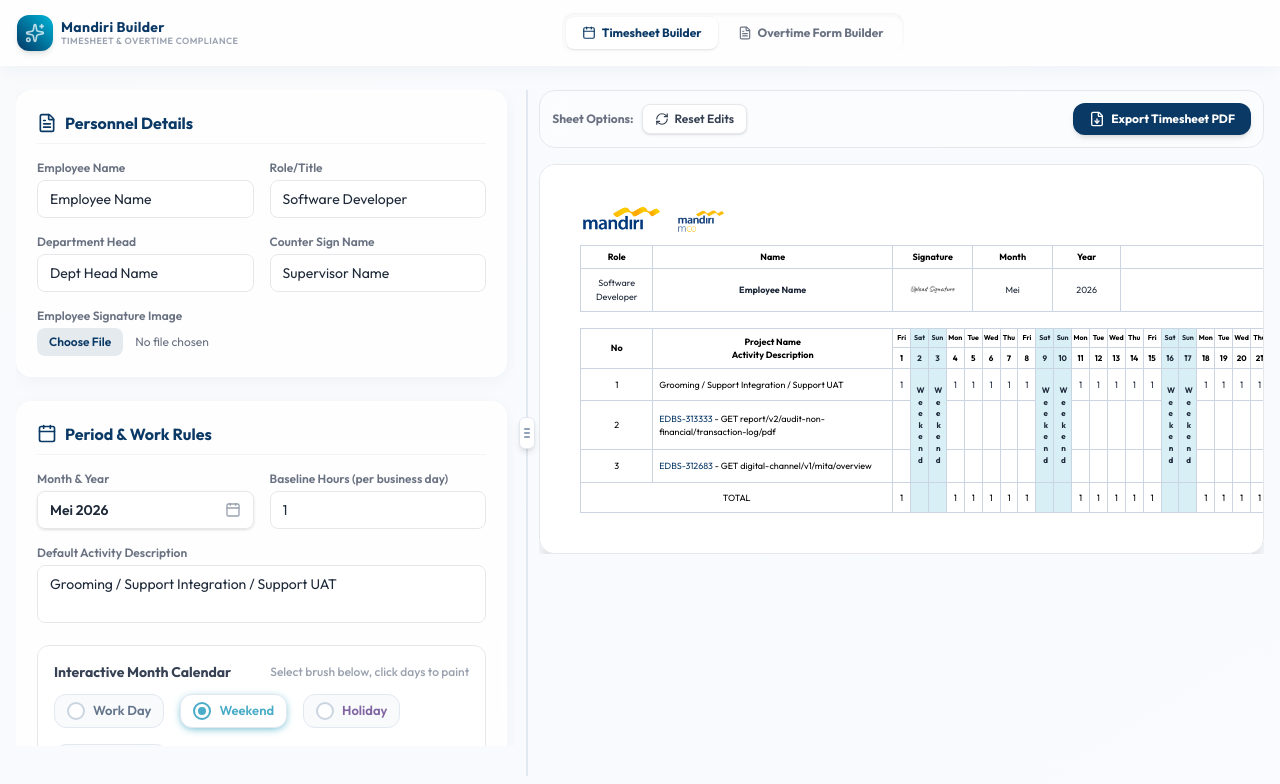
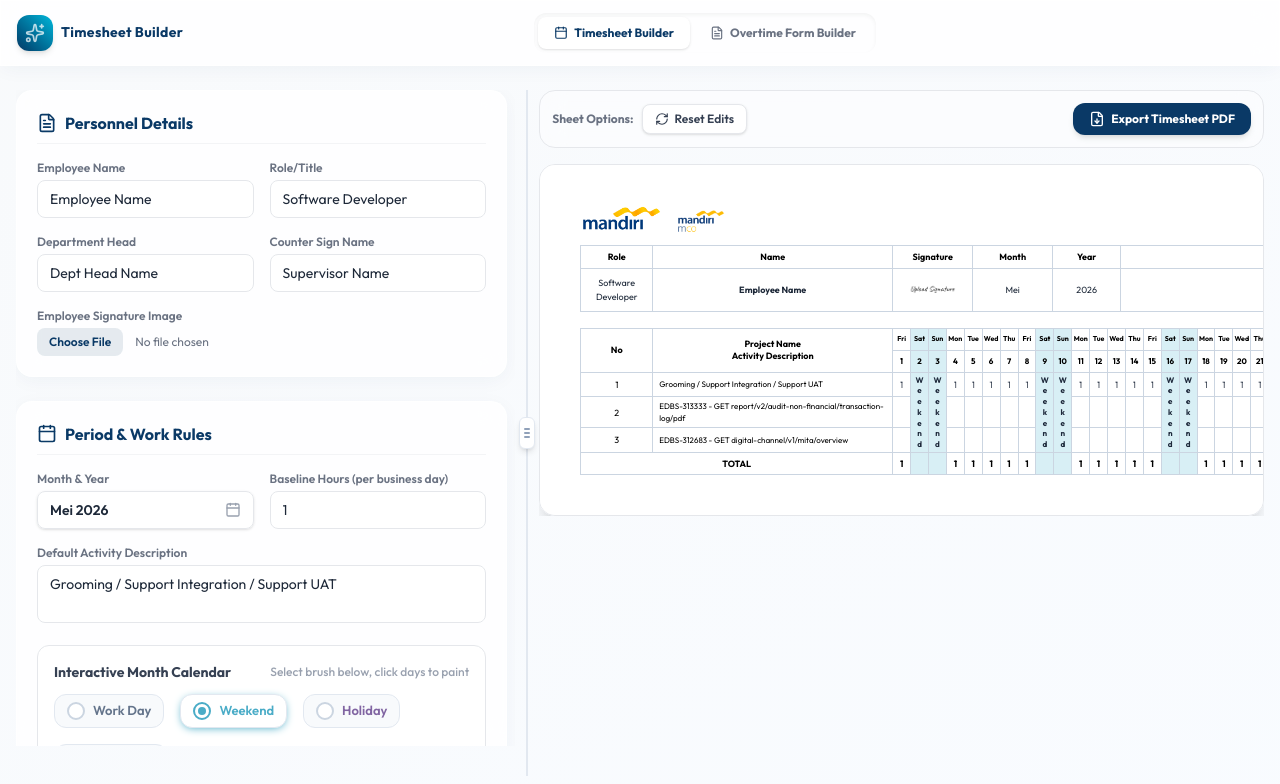
Before and after one commit to sipangkar-daniel/timesheet-builder, a React (Vite) app: page / in a window 1280 px wide. Shown: the top 784 px of the page. Built offline with nearby package versions, Linux system fonts and the light colour scheme.

Commit message:
fix generatePdf Timesheet

```diff
--- a/package.json
+++ b/package.json
@@ -13,6 +13,8 @@
     "@tailwindcss/vite": "^4.3.0",
     "html2canvas-pro": "^2.0.4",
     "html2pdf.js": "^0.14.0",
+    "jspdf": "^4.2.1",
+    "jspdf-autotable": "^5.0.8",
     "lucide-react": "^1.17.0",
     "react": "^19.2.6",
     "react-dom": "^19.2.6"
--- a/src/App.jsx
+++ b/src/App.jsx
@@ -94,9 +94,9 @@ function App() {
   // ==========================================
   const [overtimeState, setOvertimeState] = useState({
     employeeName: "Daniel Sipangkar",
-    roleName: "DDL", // Default Mandiri Unit Kerja
-    supervisorName: "Hendra Prattha.",
-    supervisorRole: "Department Head",
+    roleName: "Software Developer",
+    supervisorName: "Supervisor Name",
+    supervisorRole: "Supervisor Role",
     formTitle: "SURAT KETERANGAN KERJA LEMBUR",
     formDescription: "Sehubungan dengan adanya pekerjaan yang tidak dapat ditangguhkan penyelesaiannya, maka dengan ini saya meminta kepada karyawan tersebut di bawah ini untuk melakukan kerja lembur pada hari dan waktu sebagaimana tercantum dalam daftar lembur di bawah ini:",
     overtimeList: [
@@ -252,11 +252,8 @@ function App() {
             </div>
             <div>
               <h1 className="text-sm font-bold leading-tight tracking-wide text-mandiri-blue">
-                Mandiri Builder
+                Timesheet Builder
               </h1>
-              <span className="text-[9px] text-gray-400 font-semibold uppercase tracking-wider block -mt-0.5">
-                Timesheet & Overtime Compliance
-              </span>
             </div>
           </div>
 
--- a/src/components/OvertimeForm.jsx
+++ b/src/components/OvertimeForm.jsx
@@ -107,7 +107,7 @@ export const OvertimeForm = ({
           </div>
           <div>
             <label className="block text-xs font-semibold text-gray-500 dark:text-gray-400 mb-1">
-              Employee Role / Unit Kerja
+              Role
             </label>
             <input
               type="text"
--- a/src/components/TimesheetPreview.jsx
+++ b/src/components/TimesheetPreview.jsx
@@ -1,6 +1,5 @@
 import React from 'react';
 import { getDaysInMonth, getDayAbbreviation, getMonthNameId } from '../utils/dateHelpers';
-import { MandiriLogo } from './Icons';
 import { FileDown, RefreshCw } from 'lucide-react';
 
 // Default compliance PNG logo assets imported
@@ -124,6 +123,52 @@ export const TimesheetPreview = ({
   // Number of content rows = default row (1) + JIRA ticket rows (tickets.length)
   const totalContentRows = 1 + tickets.length;
 
+  // ── CSS Grid Layout ───────────────────────────────────────────────────────
+  // Fixed pixel widths for the non-day columns (matching the original design)
+  const GW_NO  = 72;
+  const GW_ACT = 240;
+  const GW_SUM = 40;
+  const GW_CS  = 70;
+  const GW_SIG = 70;
+
+  // Column template: fixed px for static cols, equal 1fr for each day col.
+  // Using 1fr instead of a computed px value so the grid fills the container
+  // regardless of month length, and html2canvas scales it correctly.
+  const gridTemplateCols = `${GW_NO}px ${GW_ACT}px repeat(${totalDays}, 1fr) ${GW_SUM}px ${GW_CS}px ${GW_SIG}px`;
+
+  // CSS Grid column indices (1-based)
+  const GC_NO  = 1;
+  const GC_ACT = 2;
+  const gcDay  = (day) => 2 + day;        // day 1 → col 3, day 31 → col 33
+  const GC_SUM = 2 + totalDays + 1;
+  const GC_CS  = 2 + totalDays + 2;
+  const GC_SIG = 2 + totalDays + 3;
+
+  // CSS Grid row indices (1-based)
+  const GR_HDR1  = 1;
+  const GR_HDR2  = 2;
+  const GR_DEF   = 3;                           // default activities row
+  const grTicket = (i) => GR_DEF + 1 + i;      // ticket[0] → row 4, [1] → 5 …
+  const GR_TOTAL = GR_DEF + totalContentRows;   // row after the last content row
+
+  // Returns the minimal inline style needed to place a cell in the grid.
+  // The .sheet-cell class supplies borders, display:flex, alignment, etc.
+  const cellPos = (col, row, { colSpan, rowSpan } = {}) => ({
+    gridColumn: colSpan ? `${col} / span ${colSpan}` : String(col),
+    gridRow:    rowSpan ? `${row} / span ${rowSpan}` : String(row),
+  });
+
+  // Returns the solid background color for special-day columns as a direct hex
+  // string. Inline styles are captured reliably by html2canvas; Tailwind opacity
+  // shorthands (e.g. bg-holiday-purple/35) are not always preserved.
+  const getDayBg = (day) => {
+    const key = getDateKey(day);
+    if (holidayDays.includes(key)) return '#e8dbf2';
+    if (weekendDays.includes(key)) return '#d8eff5';
+    if (leaveDays.includes(key))   return '#fce8d7';
+    return null;
+  };
+
   return (
     <div className="flex flex-col h-full space-y-4">
       {/* Action panel */}
@@ -218,172 +263,209 @@ export const TimesheetPreview = ({
             </tbody>
           </table>
 
-          {/* Main Excel-like Table */}
-          <table className="w-full border-collapse border border-black text-center text-[9px] excel-table select-none" style={{ tableLayout: 'fixed' }}>
-            <thead>
-              {/* Row: Day Abbreviations */}
-              <tr className="bg-white font-bold border-b border-black">
-                <th className="border border-black p-1.5 text-center align-middle" rowSpan="2" style={{ width: '72px' }}>No</th>
-                <th className="border border-black p-1.5 text-center align-middle" rowSpan="2" style={{ width: '240px' }}>
-                  Project Name <br/> Activity Description
-                </th>
-                {daysArray.map(day => (
-                  <th
+          {/* Main Timesheet – CSS Grid replaces the HTML <table>.
+              CSS Grid grid-column/grid-row spanning is correctly captured by
+              html2canvas (unlike table rowspan/colspan with border-collapse).
+              Vertical text uses character-by-character flex stacking because
+              html2canvas does not support CSS writing-mode. */}
+          <div
+            className="sheet-grid select-none"
+            style={{ display: 'grid', gridTemplateColumns: gridTemplateCols, width: '100%' }}
+          >
+
+            {/* ── HEADER ROW 1: column labels ─────────────────────────── */}
+
+            {/* "No" spans both header rows */}
+            <div className="sheet-cell font-bold" style={cellPos(GC_NO, GR_HDR1, { rowSpan: 2 })}>No</div>
+
+            {/* "Project Name / Activity Description" spans both header rows */}
+            <div className="sheet-cell font-bold text-center" style={{ ...cellPos(GC_ACT, GR_HDR1, { rowSpan: 2 }), lineHeight: '1.3' }}>
+              Project Name<br />Activity Description
+            </div>
+
+            {/* Day abbreviations */}
+            {daysArray.map(day => {
+              const bg = getDayBg(day);
+              return (
+                <div
                   key={`abbrev-${day}`}
-                    className={`border border-black px-0 py-1 text-[7px] font-bold text-center leading-none ${getColColorClass(day)}`}
+                  className="sheet-cell font-bold"
+                  style={{ ...cellPos(gcDay(day), GR_HDR1), fontSize: '7px', ...(bg ? { backgroundColor: bg } : {}) }}
                 >
                   {getDayAbbreviation(year, month, day)}
-                  </th>
-                ))}
-                <th className="border border-black p-1.5" rowSpan="2" style={{ width: '40px' }}>Sum (hrs)</th>
-                <th className="border border-black p-1.5" rowSpan="2" style={{ width: '70px' }}>Counter Sign Name</th>
-                <th className="border border-black p-1.5" rowSpan="2" style={{ width: '70px' }}>Signature</th>
-              </tr>
-              {/* Row: Day Numbers */}
-              <tr className="bg-white font-bold border-b border-black">
-                {daysArray.map(day => (
-                  <th
+                </div>
+              );
+            })}
+
+            {/* "Sum (hrs)" spans both header rows */}
+            <div className="sheet-cell font-bold text-center" style={{ ...cellPos(GC_SUM, GR_HDR1, { rowSpan: 2 }), fontSize: '8px', lineHeight: '1.3' }}>
+              Sum<br />(hrs)
+            </div>
+
+            {/* "Counter Sign Name" spans both header rows */}
+            <div className="sheet-cell font-bold text-center" style={{ ...cellPos(GC_CS, GR_HDR1, { rowSpan: 2 }), fontSize: '8px', lineHeight: '1.3' }}>
+              Counter Sign Name
+            </div>
+
+            {/* "Signature" spans both header rows */}
+            <div className="sheet-cell font-bold text-center" style={{ ...cellPos(GC_SIG, GR_HDR1, { rowSpan: 2 }), fontSize: '8px' }}>
+              Signature
+            </div>
+
+            {/* ── HEADER ROW 2: day numbers ─────────────────────────────── */}
+
+            {daysArray.map(day => {
+              const bg = getDayBg(day);
+              return (
+                <div
                   key={`num-${day}`}
-                    className={`border border-black px-0 py-1 text-[8px] font-bold text-center leading-none ${getColColorClass(day)}`}
+                  className="sheet-cell font-bold"
+                  style={{ ...cellPos(gcDay(day), GR_HDR2), fontSize: '8px', ...(bg ? { backgroundColor: bg } : {}) }}
                 >
                   {day}
-                  </th>
-                ))}
-              </tr>
-            </thead>
+                </div>
+              );
+            })}
 
-            <tbody className="divide-y divide-black font-normal text-gray-850">
-              {/* Row 0: Default Work Row (First content row) */}
-              <tr className="hover:bg-gray-50/50">
-                <td className="border border-black p-1.5 text-center" style={{ width: '72px', minWidth: '72px', maxWidth: '72px' }}>1</td>
-                <td className="border border-black p-1.5 text-left max-w-xs break-words" style={{ width: '240px', minWidth: '240px', maxWidth: '240px' }}>
-                  {defaultActivities}
-                </td>
+            {/* ── CONTENT ROWS (unified: default row at index 0, tickets follow) ─── */}
+            {/* All rows are built from a single allRows array so they render
+                identically. Index 0 comes from defaultActivities; subsequent
+                entries come from timesheetTickets. */}
 
-                {/* Day columns */}
+            {(() => {
+              // Build unified rows – index 0 is the default/general task,
+              // followed by individual ticket rows.
+              const allRows = [
+                {
+                  key:      'default',
+                  label:    defaultActivities,
+                  getValue: (day) => getDefaultRowValue(day),
+                  getSum:   ()    => calculateDefaultRowSum(),
+                },
+                ...tickets.map(t => ({
+                  key:      t.ticketNumber,
+                  label:    `${t.ticketNumber} - ${t.title}`,
+                  getValue: (day) => getTicketRowValue(t.ticketNumber, day),
+                  getSum:   ()    => calculateTicketRowSum(t.ticketNumber),
+                })),
+              ];
+
+              return allRows.map((row, index) => {
+                const rowIdx = GR_DEF + index; // row 3 for index 0, row 4 for index 1, …
+                const isFirstRow = index === 0;
+
+                return (
+                  <React.Fragment key={row.key}>
+                    {/* No */}
+                    <div className="sheet-cell" style={cellPos(GC_NO, rowIdx)}>{index + 1}</div>
+
+                    {/* Activity / ticket label */}
+                    <div
+                      className="sheet-cell"
+                      style={{ ...cellPos(GC_ACT, rowIdx), justifyContent: 'flex-start', textAlign: 'left', padding: '2px 6px', fontSize: '8px', wordBreak: 'break-word' }}
+                    >
+                      {row.label}
+                    </div>
+
+                    {/* Day cells */}
                     {daysArray.map(day => {
                       const isSpecial = isDaySpecial(day);
+                      const bg        = getDayBg(day);
 
                       if (isSpecial) {
-                    // Render vertically merged cell spanning all content rows
+                        // Only the first row renders the spanning special-day cell.
+                        // Subsequent rows omit it – the span from row 0 covers them.
+                        if (!isFirstRow) return null;
+
+                        const label = getVerticalTextForDay(day);
                         return (
-                      <td
-                        key={`merged-day-${day}`}
-                        rowSpan={totalContentRows}
-                        className={`border border-black p-0 align-middle ${getColColorClass(day)}`}
+                          <div
+                            key={`special-${day}`}
+                            className="sheet-cell"
+                            style={{ ...cellPos(gcDay(day), GR_DEF, { rowSpan: totalContentRows }), flexDirection: 'column', ...(bg ? { backgroundColor: bg } : {}) }}
                           >
-                        <div className="flex items-center justify-center py-4 w-full h-full">
-                          <span className="vertical-text">
-                            {getVerticalTextForDay(day)}
+                            {label.split('').map((char, idx) => (
+                              <span key={idx} style={{ display: 'block', fontSize: '8px', fontWeight: 700, color: '#1e293b', lineHeight: '1.35' }}>
+                                {char === ' ' ? '\u00A0' : char}
                               </span>
+                            ))}
                           </div>
-                      </td>
                         );
                       }
 
+                      // Editable numeric cell.
+                      // Bug fix: html2canvas reads the DOM "value" attribute, not the
+                      // React-controlled .value property. We add a hidden .pdf-value-overlay
+                      // span that becomes visible in pdf-render-mode so the correct number
+                      // appears in the exported PDF.
+                      const val = row.getValue(day);
+                      const displayVal = val === 0 ? '' : String(val);
                       return (
-                    <td key={`default-day-${day}`} className="border border-black p-0 text-center">
+                        <div
+                          key={`${row.key}-day-${day}`}
+                          className="sheet-cell"
+                          style={{ ...cellPos(gcDay(day), rowIdx), padding: 0, position: 'relative' }}
+                        >
                           <input
                             type="number"
                             min="0"
                             max="24"
-                        value={getDefaultRowValue(day) === 0 ? "" : getDefaultRowValue(day)}
-                        onChange={e => onCellEdit('default', day, e.target.value === "" ? 0 : Number(e.target.value))}
-                        className="w-full text-center py-1.5 excel-cell-input focus:bg-yellow-50 focus:outline-none border-0 text-[9px] bg-transparent text-gray-800"
+                            value={displayVal}
+                            onChange={e => onCellEdit(row.key, day, e.target.value === '' ? 0 : Number(e.target.value))}
+                            className="excel-cell-input focus:bg-yellow-50 pdf-hide-input"
+                            style={{ width: '100%', minHeight: '22px', textAlign: 'center', border: 'none', background: 'transparent', fontSize: '9px', outline: 'none', padding: '4px 0', color: '#374151' }}
                           />
-                    </td>
+                          <span className="pdf-value-overlay">{displayVal}</span>
+                        </div>
                       );
                     })}
 
-                {/* Sum (hours) per default row */}
-                <td className="border border-black p-1.5 text-center bg-white">
-                  {calculateDefaultRowSum()}
-                </td>
+                    {/* Row sum */}
+                    <div className="sheet-cell" style={cellPos(GC_SUM, rowIdx)}>{row.getSum()}</div>
 
-                {/* Counter Sign Name - Vertically Merged cell spanning all content rows + TOTAL row */}
-                <td
-                  rowSpan={totalContentRows + 1}
-                  className="border border-black p-2 font-bold align-middle bg-white text-center break-words min-w-[80px]"
+                    {/* Counter Sign + Signature: only first row renders the spanning cell */}
+                    {isFirstRow && (
+                      <>
+                        <div
+                          className="sheet-cell font-bold"
+                          style={{ ...cellPos(GC_CS, GR_DEF, { rowSpan: totalContentRows + 1 }), textAlign: 'center', padding: '4px 6px', wordBreak: 'break-word' }}
                         >
                           {counterSignName}
-                </td>
+                        </div>
+                        <div className="sheet-cell" style={cellPos(GC_SIG, GR_DEF, { rowSpan: totalContentRows + 1 })} />
+                      </>
+                    )}
+                  </React.Fragment>
+                );
+              });
+            })()}
 
-                {/* Signature - Vertically Merged cell spanning all content rows + TOTAL row */}
-                <td
-                  rowSpan={totalContentRows + 1}
-                  className="border border-black p-2 align-middle bg-white text-center"
+            {/* ── TOTAL ROW ────────────────────────────────────────────── */}
+
+            {/* "TOTAL" label spans the No + Activity columns */}
+            <div className="sheet-cell font-bold" style={cellPos(GC_NO, GR_TOTAL, { colSpan: 2 })}>TOTAL</div>
+
+            {daysArray.map(day => {
+              const s  = calculateDaySum(day);
+              const bg = getDayBg(day);
+              return (
+                <div
+                  key={`total-${day}`}
+                  className="sheet-cell font-bold"
+                  style={{ ...cellPos(gcDay(day), GR_TOTAL), ...(bg ? { backgroundColor: bg } : {}) }}
                 >
-                  {/* Stamp space */}
-                </td>
-              </tr>
-
-              {/* Parsed JIRA Tickets Rows (Subsequent content rows) */}
-              {tickets.map((t, index) => (
-                <tr key={t.ticketNumber} className="hover:bg-gray-50/50">
-                  <td className="border border-black p-1.5 text-center" style={{ width: '72px', minWidth: '72px', maxWidth: '72px' }}>{index + 2}</td>
-                  <td className="border border-black p-1.5 text-left max-w-xs break-words" style={{ width: '240px', minWidth: '240px', maxWidth: '240px' }}>
-                    <span className="text-mandiri-blue">{t.ticketNumber}</span> - {t.title}
-                  </td>
-
-                  {/* Day input cells */}
-                  {daysArray.map(day => {
-                    // Skip rendering this cell if it's a weekend/holiday/leave day,
-                    // because it has already been vertically merged in the default row!
-                    if (isDaySpecial(day)) return null;
-
-                    return (
-                      <td key={`${t.ticketNumber}-day-${day}`} className="border border-black p-0 text-center">
-                        <input
-                          type="number"
-                          min="0"
-                          max="24"
-                          value={getTicketRowValue(t.ticketNumber, day) === 0 ? "" : getTicketRowValue(t.ticketNumber, day)}
-                          onChange={e => onCellEdit(t.ticketNumber, day, e.target.value === "" ? 0 : Number(e.target.value))}
-                          className="w-full text-center py-1.5 excel-cell-input focus:bg-yellow-50 focus:outline-none border-0 text-[9px] bg-transparent text-gray-800"
-                        />
-                      </td>
+                  {s === 0 ? '' : s}
+                </div>
               );
             })}
 
-                  {/* Sum (hours) per ticket row */}
-                  <td className="border border-black p-1.5 text-center bg-white">
-                    {calculateTicketRowSum(t.ticketNumber)}
-                  </td>
+            <div className="sheet-cell font-bold" style={cellPos(GC_SUM, GR_TOTAL)}>
+              {calculateGrandTotal()}
+            </div>
 
-                  {/* Counter Sign and Signature cells are skipped here (already covered by rowSpan) */}
-                </tr>
-              ))}
+            {/* Counter Sign + Signature: covered by rowSpan from GR_DEF – omit */}
+          </div>
 
-              {/* Bottom Row: TOTAL */}
-              <tr className="bg-white border-t border-black text-gray-850">
-                <td className="border border-black p-2 text-center" colSpan="2" style={{ width: '312px', minWidth: '312px', maxWidth: '312px' }}>TOTAL</td>
-
-                {/* Daily Vertical Sums */}
-                {daysArray.map(day => {
-                  const isSpecial = isDaySpecial(day);
-                  if (isSpecial) {
-                    // Since special day columns are merged vertically for content rows,
-                    // we still render a normal cell here for the TOTAL row
-                    return (
-                      <td key={`total-special-${day}`} className={`border border-black p-2 text-center ${getColColorClass(day)}`}>
-                        {calculateDaySum(day) === 0 ? "" : calculateDaySum(day)}
-                      </td>
-                    );
-                  }
-
-                  return (
-                    <td key={`total-day-${day}`} className="border border-black p-1 text-center">
-                      {calculateDaySum(day)}
-                    </td>
-                  );
-                })}
-
-                <td className="border border-black p-2 text-center bg-white">
-                  {calculateGrandTotal()}
-                </td>
-              </tr>
-            </tbody>
-          </table>
         </div>
 
       </div>
--- a/src/index.css
+++ b/src/index.css
@@ -219,3 +219,74 @@
   display: inline-block;
   white-space: nowrap;
 }
+
+/* ==========================================
+   CSS GRID SHEET – html2canvas-compatible table
+   Replaces <table rowspan/colspan> to fix:
+     1. Double-border artefacts (uses right+bottom only, no border-collapse)
+     2. Merge-cell failures (grid-column/row span supported by html2canvas)
+     3. Vertical text (character-by-character flex stacking)
+   ========================================== */
+.sheet-grid {
+  /* Outer border: only top + left; each cell supplies its own right + bottom */
+  border-top:  1px solid #cbd5e1;
+  border-left: 1px solid #cbd5e1;
+}
+
+.sheet-cell {
+  border-right:  1px solid #cbd5e1;
+  border-bottom: 1px solid #cbd5e1;
+  box-sizing: border-box;
+  overflow: hidden;
+  display: flex;
+  align-items: center;
+  justify-content: center;
+  font-size: 9px;
+  padding: 2px 3px;
+  min-height: 22px;
+  background-color: #ffffff;
+  color: #000000;
+}
+
+/* PDF render mode – solid black borders, no double lines */
+.pdf-render-mode .sheet-grid {
+  border-top-color:  #000000 !important;
+  border-left-color: #000000 !important;
+}
+
+.pdf-render-mode .sheet-cell {
+  border-right-color:  #000000 !important;
+  border-bottom-color: #000000 !important;
+  color: #000000 !important;
+}
+
+.pdf-render-mode .excel-cell-input {
+  color: #000000 !important;
+  background: transparent !important;
+  -webkit-appearance: none;
+}
+
+/* ── Input value overlay (Bug fix: html2canvas does not read React       ──
+   ── controlled input .value property, it reads the DOM attribute only). ──
+   ── In normal mode the overlay is hidden so only the real input shows.  ──
+   ── In pdf-render-mode the input is invisible and the overlay renders   ──
+   ── the numeric value as plain text for html2canvas to capture.         ── */
+.pdf-value-overlay {
+  display: none;
+  position: absolute;
+  inset: 0;
+  align-items: center;
+  justify-content: center;
+  font-size: 9px;
+  color: #000000;
+  pointer-events: none;
+  background: transparent;
+}
+
+.pdf-render-mode .pdf-value-overlay {
+  display: flex;
+}
+
+.pdf-render-mode .pdf-hide-input {
+  opacity: 0 !important;
+}
```
Also changed, not shown: 1 other file (tests, documents, lock files or other folders). Lines whose indentation alone changed are shown as unchanged.
